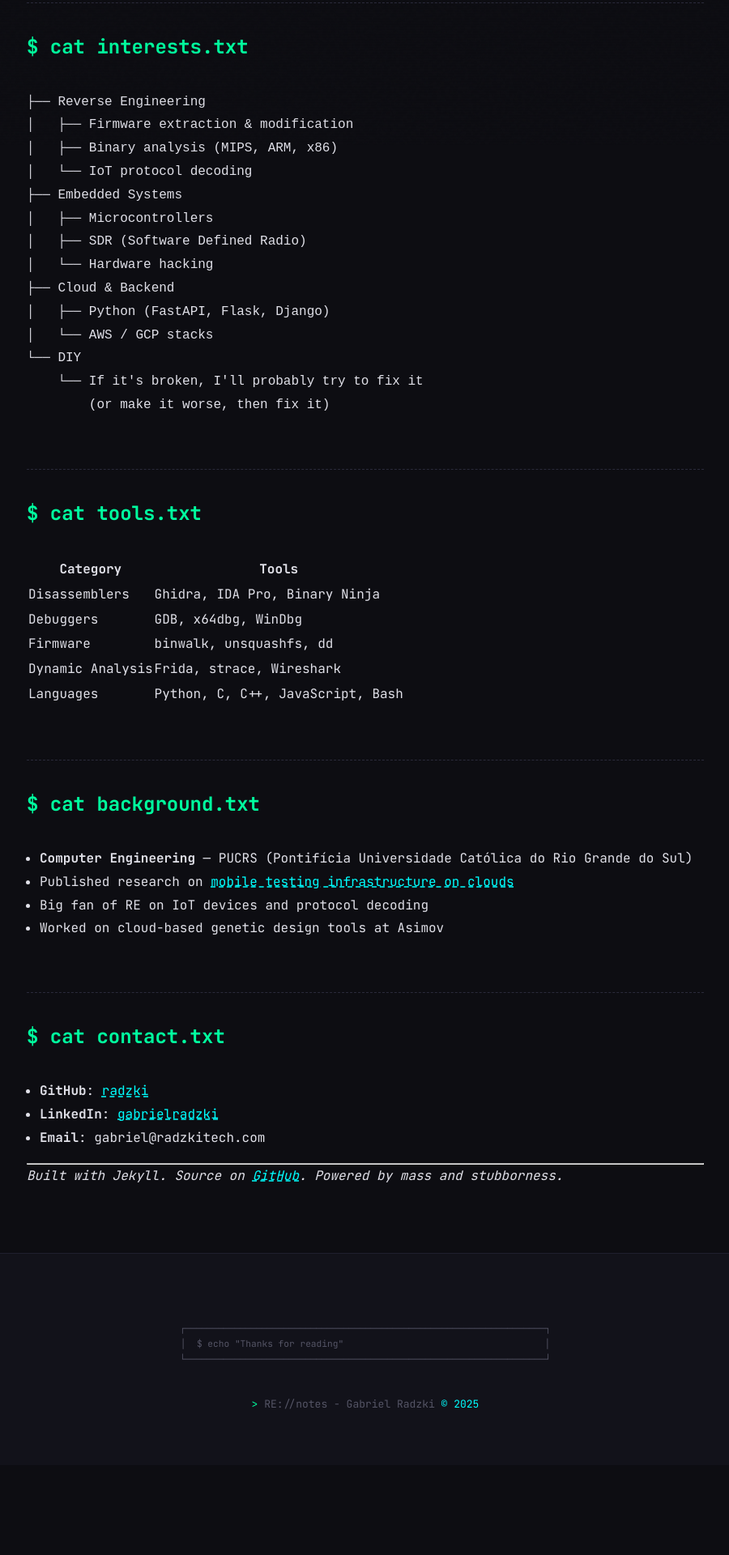
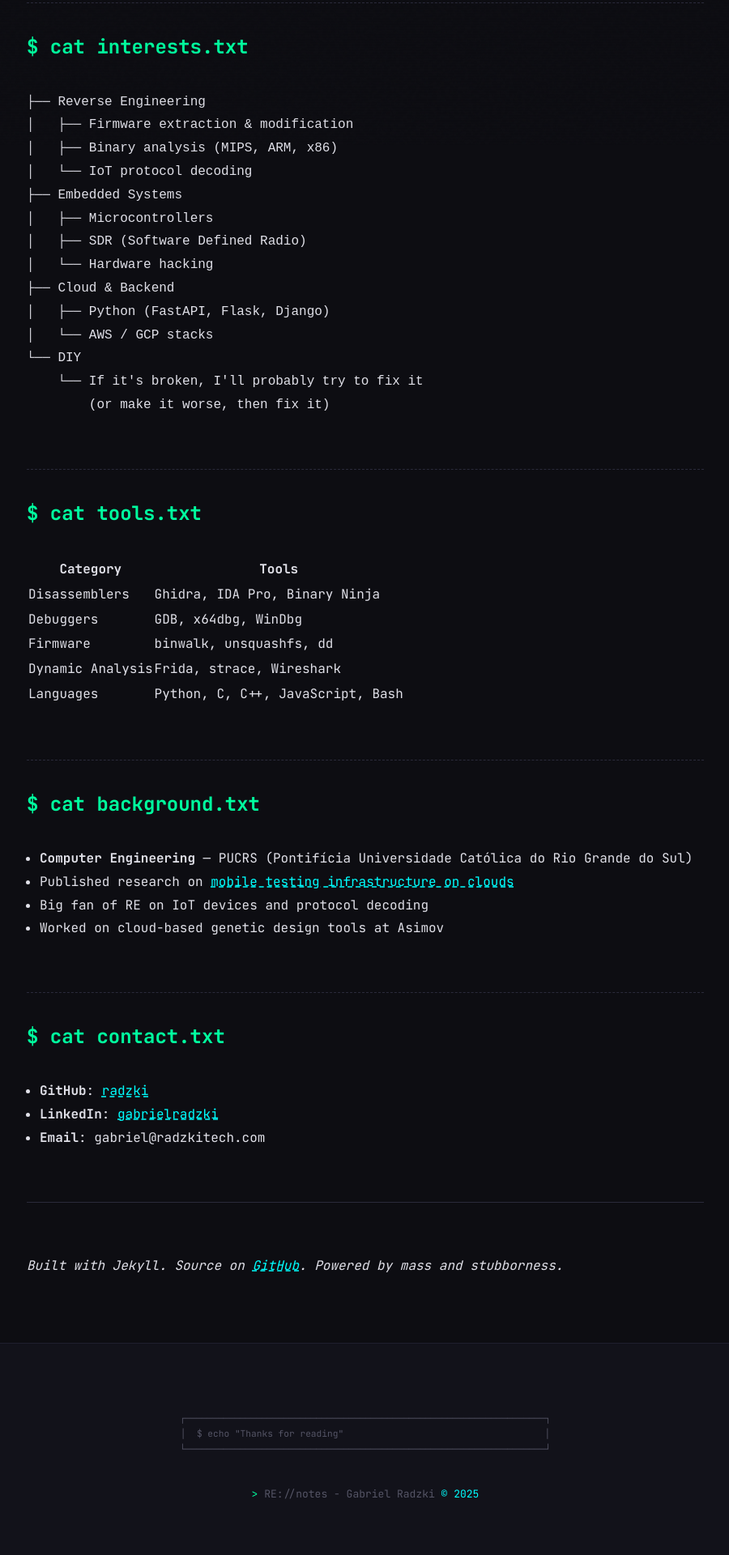
Before and after one commit to radzki/blog, a Jekyll site: the page built from about.md, in a window 1280 px wide. Shown: the part 721-2641 px from the top of the page at 81% size, without its empty margins (189-1089 px from the left). Built offline with Jekyll 4.4.1, drawn with Linux system fonts in a browser that asks for light colours; before the commit the page ends 2530 px from its top, so only the background shows below that.

Commit message:
Improve margins 2

```diff
--- a/assets/css/main.css
+++ b/assets/css/main.css
@@ -682,6 +682,13 @@ body {
   }
 }
 
+.page-content hr {
+  border: none;
+  height: 1px;
+  background: var(--border-accent);
+  margin: var(--space-xl) 0;
+}
+
 /* ═══════════════════════════════════════════════════════════════════════════
    Footer
    ═══════════════════════════════════════════════════════════════════════════ */
```
